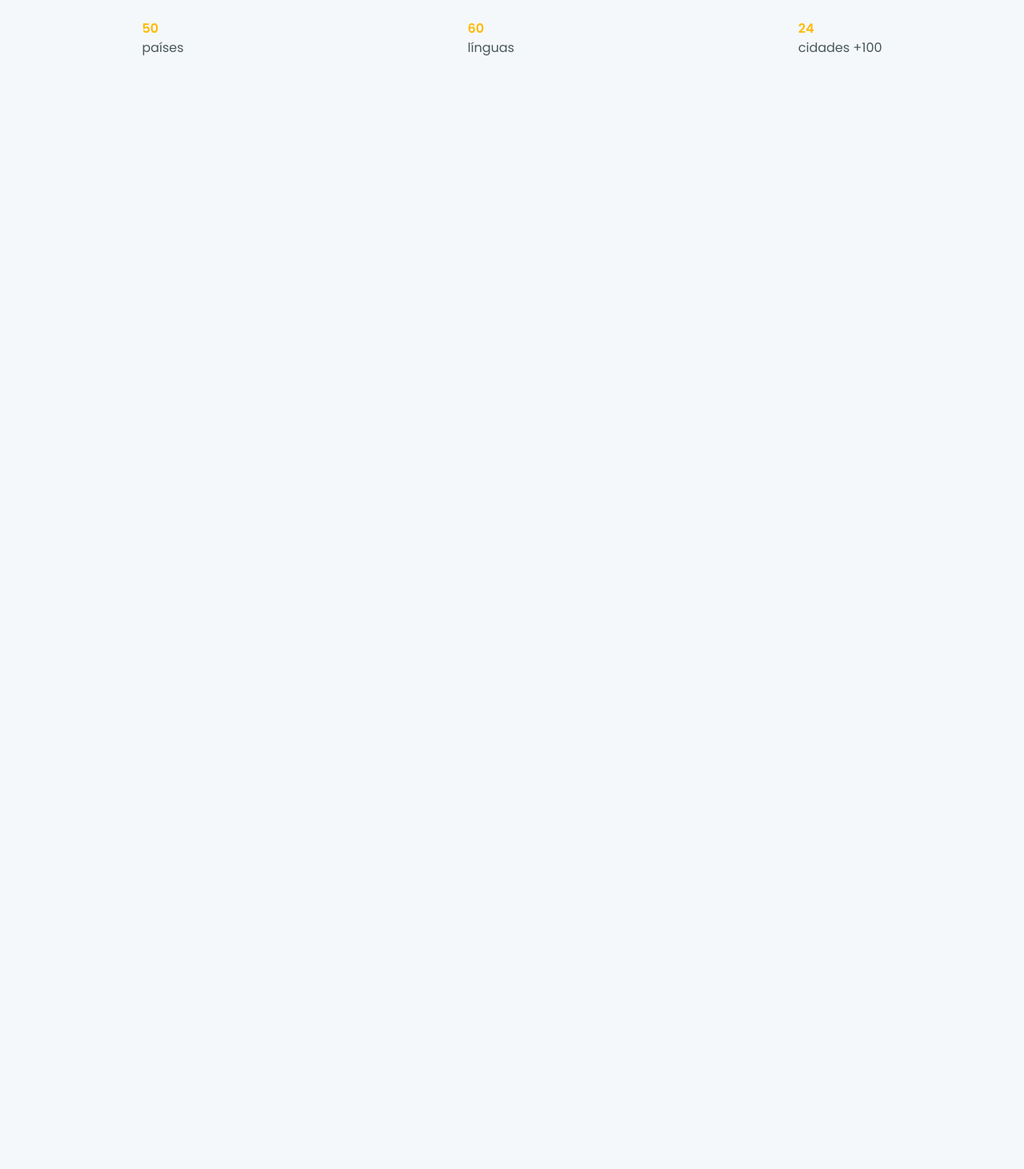
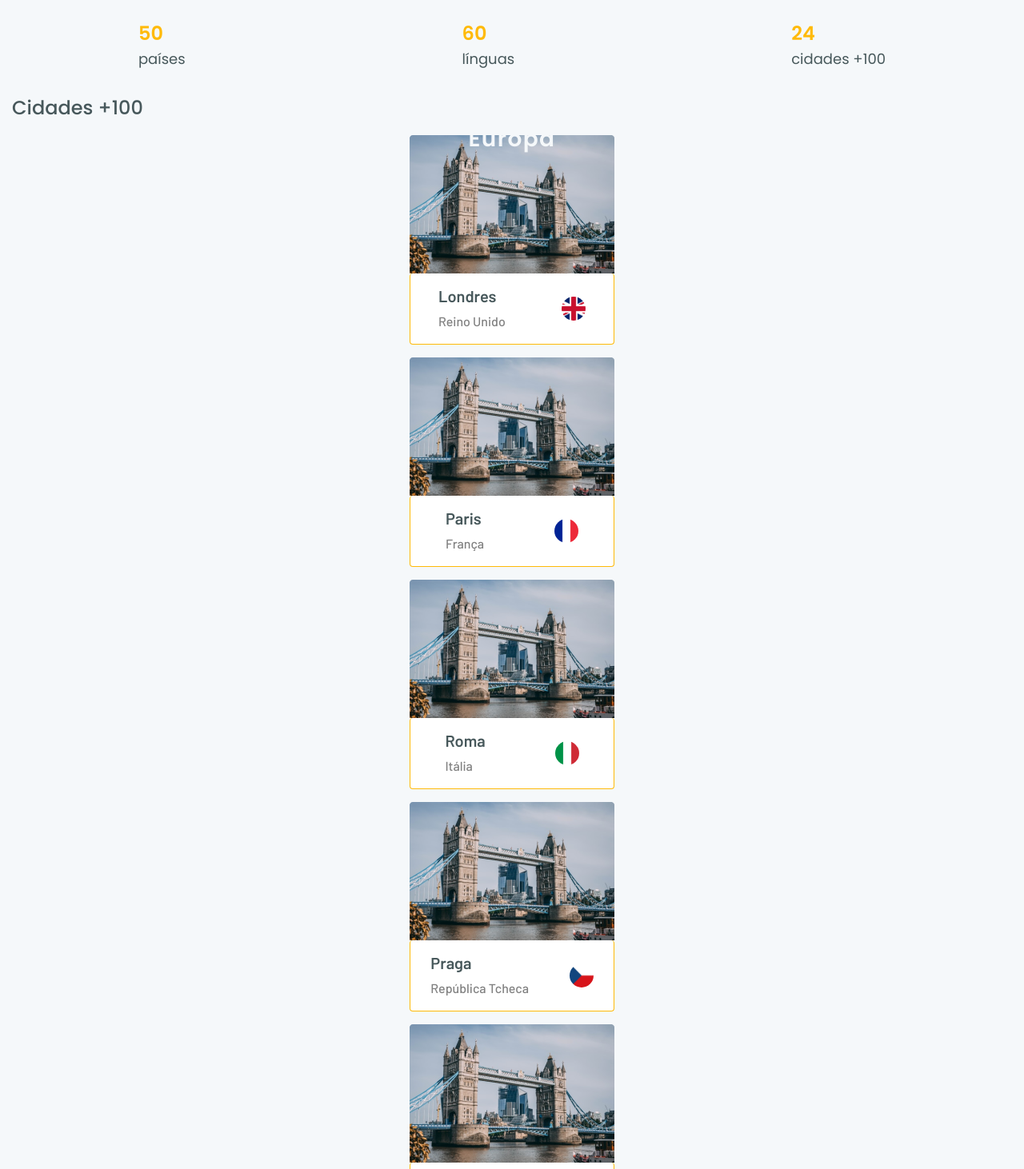
Before and after one commit to paulabonini/worldtrip, a Next.js app: page /Europe in a window 1280 px wide. Shown: the part 588-2050 px from the top of the page at 80% size. Before the commit the page ends 800 px from the top, so only its background shows below. Built offline with nearby package versions, Linux system fonts and the light colour scheme.

Commit message:
feat: including cities cards

```diff
--- a/src/pages/Europe/europe.tsx
+++ b/src/pages/Europe/europe.tsx
@@ -1,5 +1,6 @@
-import { Box, Flex, Text } from "@chakra-ui/react";
+import { Box, Flex, Text, Image } from "@chakra-ui/react";
 import { Banner } from "../../components/Banner/Banner";
+import { CityCard } from "../../components/CityCard/CityCard";
 import { Header } from "../../components/Header/Header";
 
 export function Europe() {
@@ -21,24 +22,61 @@ export function Europe() {
       </Box>
       <Flex justifyContent="space-around">
         <Flex direction="column">
-          <Text fontWeight="bold" color="yellow.500">
+          <Text fontWeight="bold" color="yellow.500" fontSize="24">
             50
           </Text>
-          <Text>países</Text>
+          <Text fontSize="18">países</Text>
         </Flex>
         <Flex direction="column">
-          <Text fontWeight="bold" color="yellow.500">
+          <Text fontWeight="bold" color="yellow.500" fontSize="24">
             60
           </Text>
-          <Text>línguas</Text>
+          <Text fontSize="18">línguas</Text>
         </Flex>
         <Flex direction="column">
-          <Text fontWeight="bold" color="yellow.500">
+          <Text fontWeight="bold" color="yellow.500" fontSize="24">
             24
           </Text>
-          <Text>cidades +100</Text>
+          <Text fontSize="18">cidades +100</Text>
         </Flex>
       </Flex>
+
+      <Box margin="30px 15px">
+        <Text as="h2" fontWeight="500" fontSize="24">
+          Cidades +100
+        </Text>
+
+        <CityCard
+          city="Londres"
+          country="Reino Unido"
+          image="/flags/united-kingdom-flag.svg"
+          alt="United Kingdom"
+        />
+        <CityCard
+          city="Paris"
+          country="França"
+          image="/flags/france-flag.svg"
+          alt="France"
+        />
+        <CityCard
+          city="Roma"
+          country="Itália"
+          image="/flags/italy-flag.svg"
+          alt="Italy"
+        />
+        <CityCard
+          city="Praga"
+          country="República Tcheca"
+          image="/flags/czech-republic-flag.svg"
+          alt="Czech Republic"
+        />
+        <CityCard
+          city="Amsterdã"
+          country="Holanda"
+          image="/flags/netherlands-flag.svg"
+          alt="Netherlands"
+        />
+      </Box>
     </Flex>
   );
 }
```
